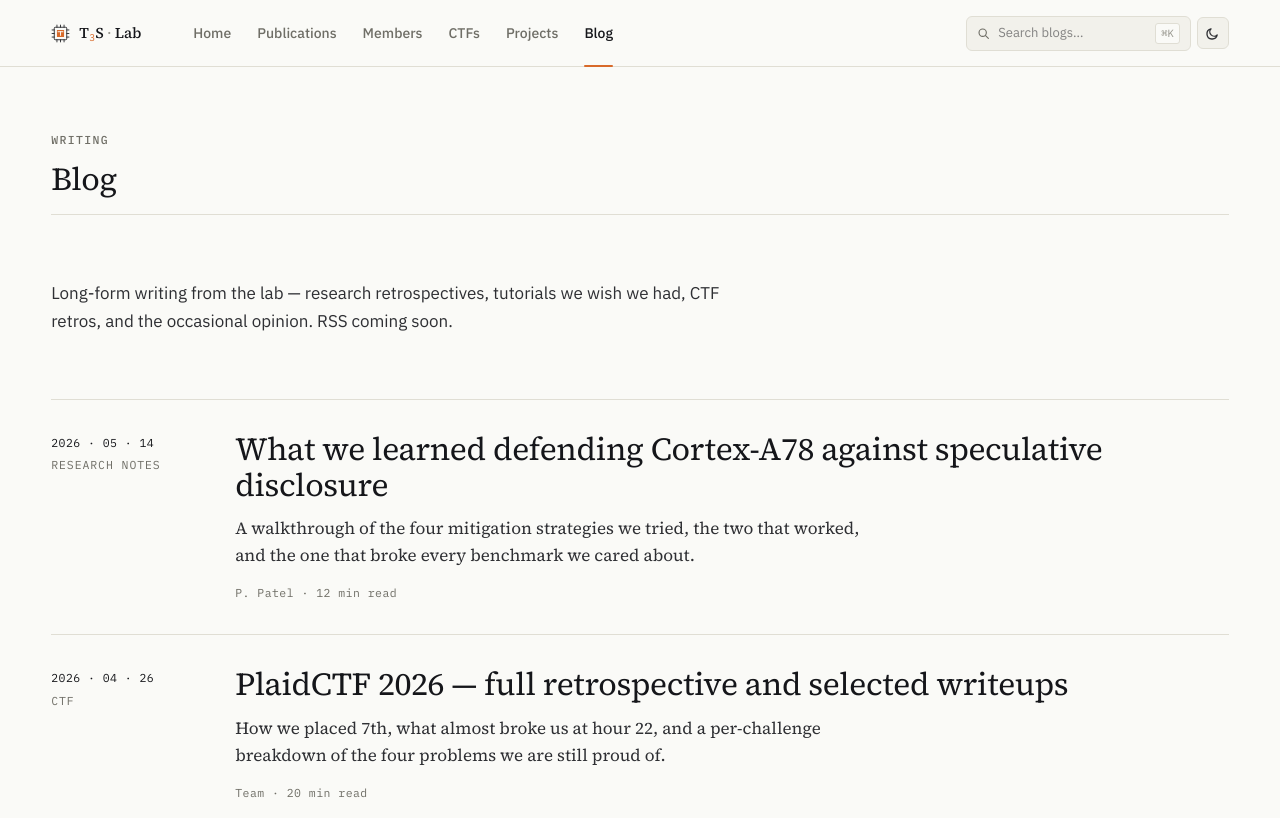
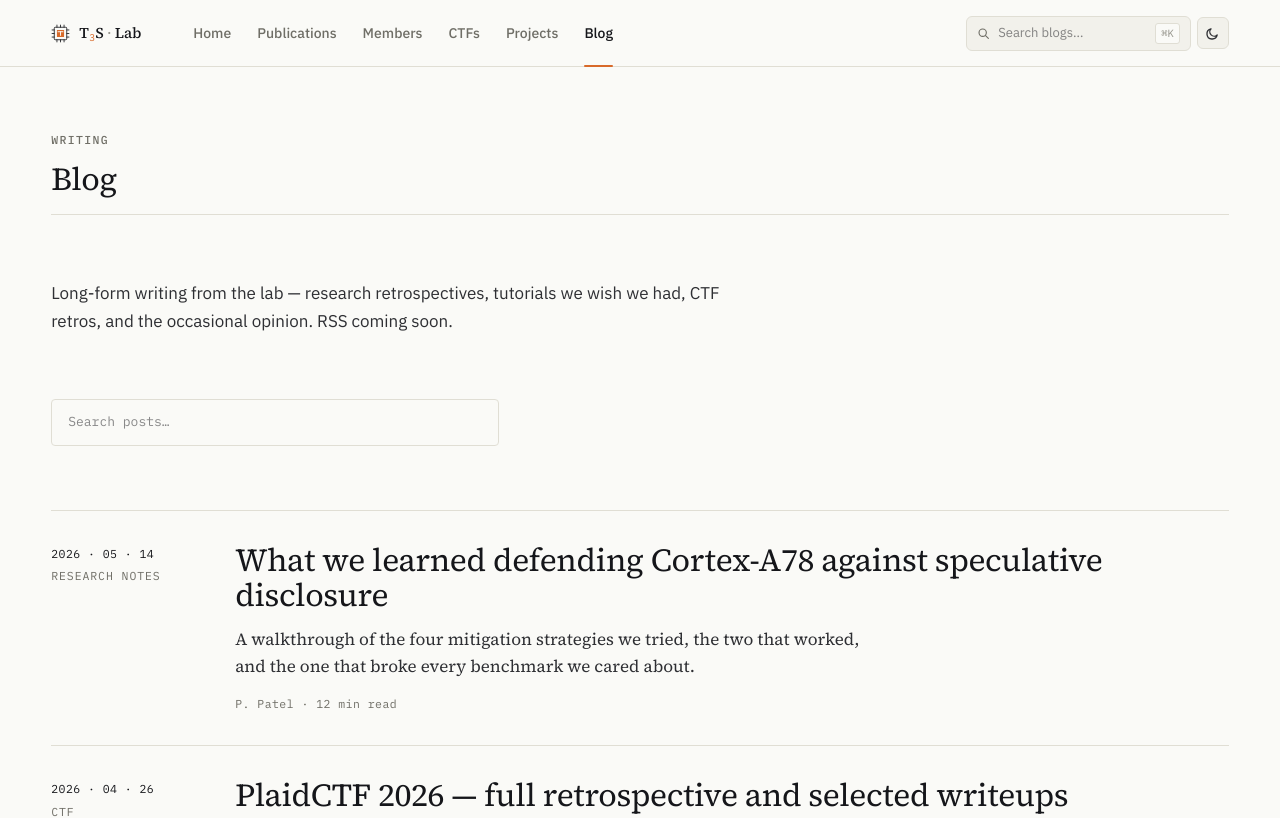
Before and after one commit to T3SLab/T3SLab.github.io, a Next.js app: page /blogs in a window 1280 px wide. Shown: the top 818 px of the page. Built offline with nearby package versions, Linux system fonts and the light colour scheme.

Commit message:
feat: implement BlogList component for displaying and filtering blog posts

```diff
--- a/src/app/blogs/page.tsx
+++ b/src/app/blogs/page.tsx
@@ -1,23 +1,11 @@
 import type { Metadata } from "next";
 import { SectionHeader } from "@/components/ui/SectionHeader";
+import { BlogList } from "@/components/ui/BlogList";
 import { BLOGS } from "@/data";
 
 export const metadata: Metadata = { title: "Blog" };
 
-interface BlogsPageProps {
-  searchParams: Promise<{ q?: string }>;
-}
-
-export default async function BlogsPage({ searchParams }: BlogsPageProps) {
-  const { q: query = "" } = await searchParams;
-
-  const filtered = BLOGS.filter((b) => {
-    if (!query) return true;
-    return (b.title + " " + b.author + " " + b.excerpt + " " + b.tag)
-      .toLowerCase()
-      .includes(query.toLowerCase());
-  });
-
+export default function BlogsPage() {
   return (
     <div
       className="page-enter"
@@ -45,98 +33,7 @@ export default async function BlogsPage({ searchParams }: BlogsPageProps) {
           wish we had, CTF retros, and the occasional opinion. RSS coming soon.
         </p>
 
-        <ol className="list-none m-0 p-0">
-          {filtered.map((post, i) => (
-            <li
-              key={i}
-              className="grid gap-(--space-5) grid-cols-1 sm:grid-cols-[160px_1fr]"
-              style={{
-                padding: "var(--space-6) 0",
-                borderBottom: "1px solid var(--rule)",
-                ...(i === 0 ? { borderTop: "1px solid var(--rule)" } : {}),
-              }}
-            >
-              {/* Meta column */}
-              <div className="flex flex-col gap-1 pt-0.5">
-                <span
-                  className="font-mono"
-                  style={{
-                    fontSize: "var(--fs-xs)",
-                    color: "var(--fg)",
-                    letterSpacing: "0.04em",
-                  }}
-                >
-                  {post.date}
-                </span>
-                <span
-                  className="font-mono uppercase"
-                  style={{
-                    fontSize: "var(--fs-xs)",
-                    color: "var(--muted)",
-                    letterSpacing: "0.08em",
-                  }}
-                >
-                  {post.tag}
-                </span>
-              </div>
-
-              {/* Body column */}
-              <div>
-                <h3 className="m-0" style={{ marginBottom: "var(--space-3)" }}>
-                  <a
-                    href={post.slug ? `/blogs/${post.slug}` : "#"}
-                    className="blog-title-link font-serif font-normal"
-                    style={{
-                      fontSize: "var(--fs-xl)",
-                      lineHeight: "var(--lh-tight)",
-                      letterSpacing: "-0.012em",
-                      textDecoration: "none",
-                    }}
-                  >
-                    {post.title}
-                  </a>
-                </h3>
-                <p
-                  className="m-0 font-serif"
-                  style={{
-                    fontSize: "var(--fs-md)",
-                    lineHeight: 1.55,
-                    color: "var(--fg-2)",
-                    maxWidth: "38em",
-                  }}
-                >
-                  {post.excerpt}
-                </p>
-                <div
-                  className="font-mono"
-                  style={{
-                    fontSize: "var(--fs-xs)",
-                    color: "var(--muted)",
-                    marginTop: "var(--space-4)",
-                    letterSpacing: "0.04em",
-                  }}
-                >
-                  {post.author} · {post.read} read
-                </div>
-              </div>
-            </li>
-          ))}
-        </ol>
-
-        {filtered.length === 0 && (
-          <div
-            className="text-center font-mono"
-            style={{
-              padding: "var(--space-7) 0",
-              border: "1px dashed var(--rule)",
-              borderRadius: "var(--r-md)",
-              fontSize: "var(--fs-sm)",
-              color: "var(--muted)",
-            }}
-          >
-            No posts match your search.
-          </div>
-        )}
+        <BlogList posts={BLOGS} />
       </article>
     </div>
   );
--- /dev/null
+++ b/src/components/ui/BlogList.tsx
@@ -0,0 +1,129 @@
+"use client";
+
+import { useState } from "react";
+import type { BlogPost } from "@/data";
+
+export function BlogList({ posts }: { posts: BlogPost[] }) {
+  const [query, setQuery] = useState("");
+
+  const filtered = posts.filter((b) => {
+    if (!query) return true;
+    return (b.title + " " + b.author + " " + b.excerpt + " " + b.tag)
+      .toLowerCase()
+      .includes(query.toLowerCase());
+  });
+
+  return (
+    <>
+      <input
+        type="search"
+        placeholder="Search posts…"
+        value={query}
+        onChange={(e) => setQuery(e.target.value)}
+        className="font-mono"
+        style={{
+          width: "100%",
+          maxWidth: "28rem",
+          padding: "var(--space-3) var(--space-4)",
+          background: "var(--bg)",
+          border: "1px solid var(--rule)",
+          borderRadius: "var(--r-sm)",
+          fontSize: "var(--fs-sm)",
+          color: "var(--fg)",
+          outline: "none",
+        }}
+      />
+
+      <ol className="list-none m-0 p-0">
+        {filtered.map((post, i) => (
+          <li
+            key={i}
+            className="grid gap-(--space-5) grid-cols-1 sm:grid-cols-[160px_1fr]"
+            style={{
+              padding: "var(--space-6) 0",
+              borderBottom: "1px solid var(--rule)",
+              ...(i === 0 ? { borderTop: "1px solid var(--rule)" } : {}),
+            }}
+          >
+            <div className="flex flex-col gap-1 pt-0.5">
+              <span
+                className="font-mono"
+                style={{
+                  fontSize: "var(--fs-xs)",
+                  color: "var(--fg)",
+                  letterSpacing: "0.04em",
+                }}
+              >
+                {post.date}
+              </span>
+              <span
+                className="font-mono uppercase"
+                style={{
+                  fontSize: "var(--fs-xs)",
+                  color: "var(--muted)",
+                  letterSpacing: "0.08em",
+                }}
+              >
+                {post.tag}
+              </span>
+            </div>
+
+            <div>
+              <h3 className="m-0" style={{ marginBottom: "var(--space-3)" }}>
+                <a
+                  href={post.slug ? `/blogs/${post.slug}` : "#"}
+                  className="blog-title-link font-serif font-normal"
+                  style={{
+                    fontSize: "var(--fs-xl)",
+                    lineHeight: "var(--lh-tight)",
+                    letterSpacing: "-0.012em",
+                    textDecoration: "none",
+                  }}
+                >
+                  {post.title}
+                </a>
+              </h3>
+              <p
+                className="m-0 font-serif"
+                style={{
+                  fontSize: "var(--fs-md)",
+                  lineHeight: 1.55,
+                  color: "var(--fg-2)",
+                  maxWidth: "38em",
+                }}
+              >
+                {post.excerpt}
+              </p>
+              <div
+                className="font-mono"
+                style={{
+                  fontSize: "var(--fs-xs)",
+                  color: "var(--muted)",
+                  marginTop: "var(--space-4)",
+                  letterSpacing: "0.04em",
+                }}
+              >
+                {post.author} · {post.read} read
+              </div>
+            </div>
+          </li>
+        ))}
+      </ol>
+
+      {filtered.length === 0 && (
+        <div
+          className="text-center font-mono"
+          style={{
+            padding: "var(--space-7) 0",
+            border: "1px dashed var(--rule)",
+            borderRadius: "var(--r-md)",
+            fontSize: "var(--fs-sm)",
+            color: "var(--muted)",
+          }}
+        >
+          No posts match your search.
+        </div>
+      )}
+    </>
+  );
+}
```
